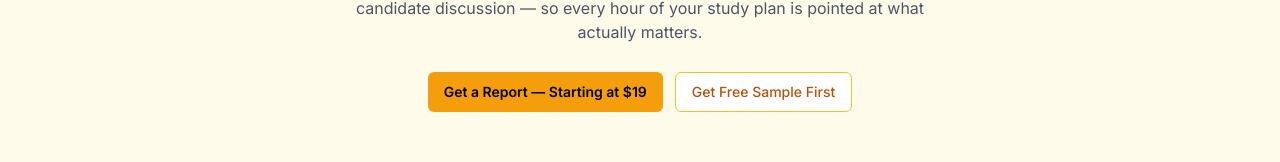
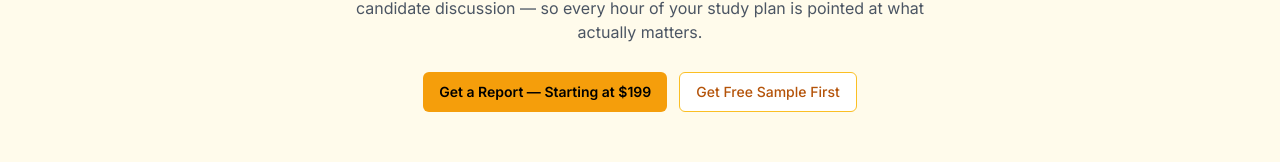
Before and after one commit to pjdevacct/cpabee, a Next.js app: page /study-plan in a window 1280 px wide. Shown: the part 5109-5271 px from the top of the page. Built offline with nearby package versions, Linux system fonts and the light colour scheme.

Commit message:
Update page.tsx

```diff
--- a/app/study-plan/page.tsx
+++ b/app/study-plan/page.tsx
@@ -442,7 +442,7 @@ export default function StudyPlanPage() {
             <div className="flex flex-col sm:flex-row gap-3 justify-center pt-2">
               <Link href="/#pricing">
                 <Button className="bg-yellow-500 hover:bg-yellow-600 text-black font-semibold">
-                  Get a Report — Starting at $19
+                  Get a Report — Starting at $199
                 </Button>
               </Link>
               <Link href="/#pricing">
```
